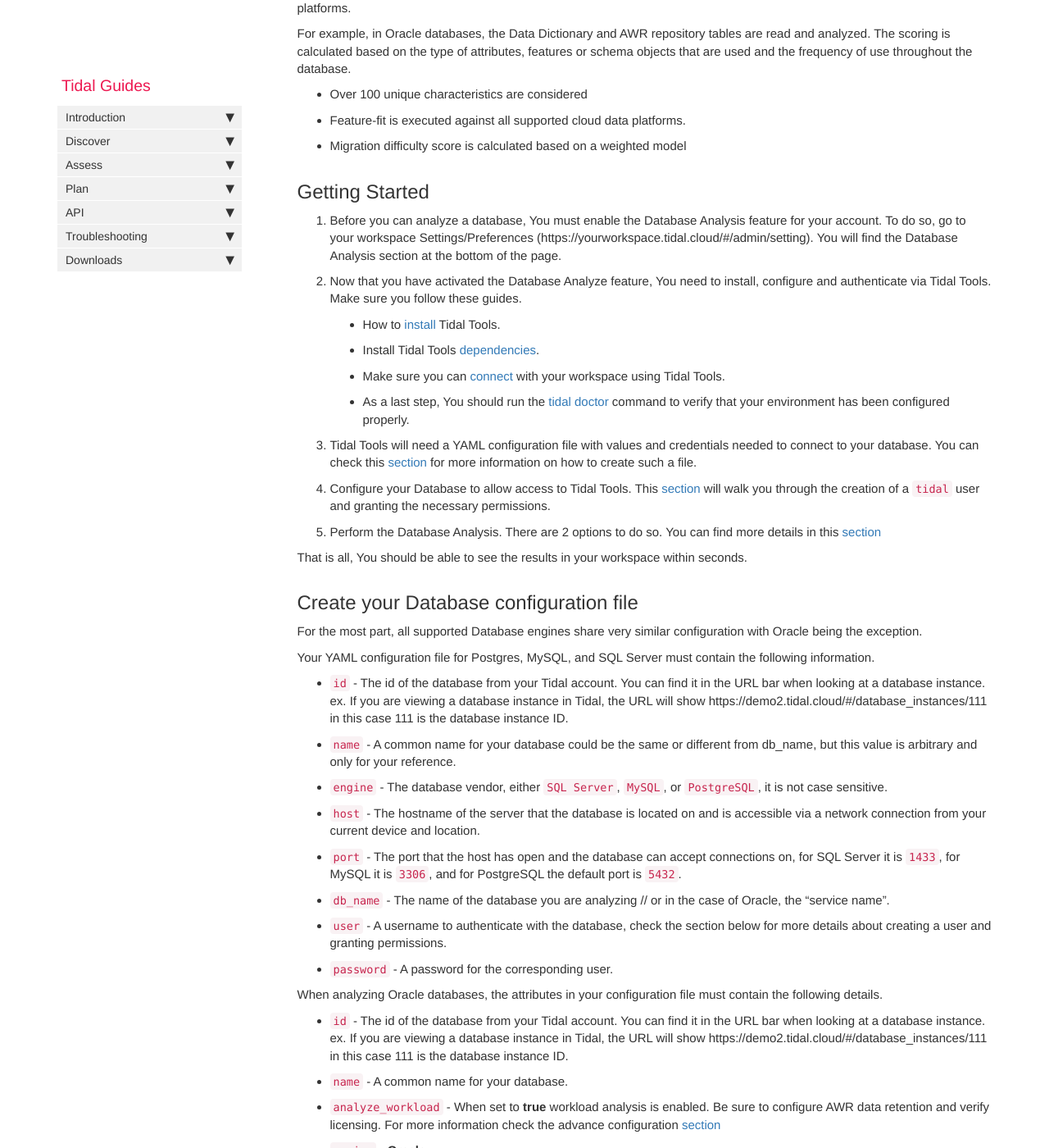
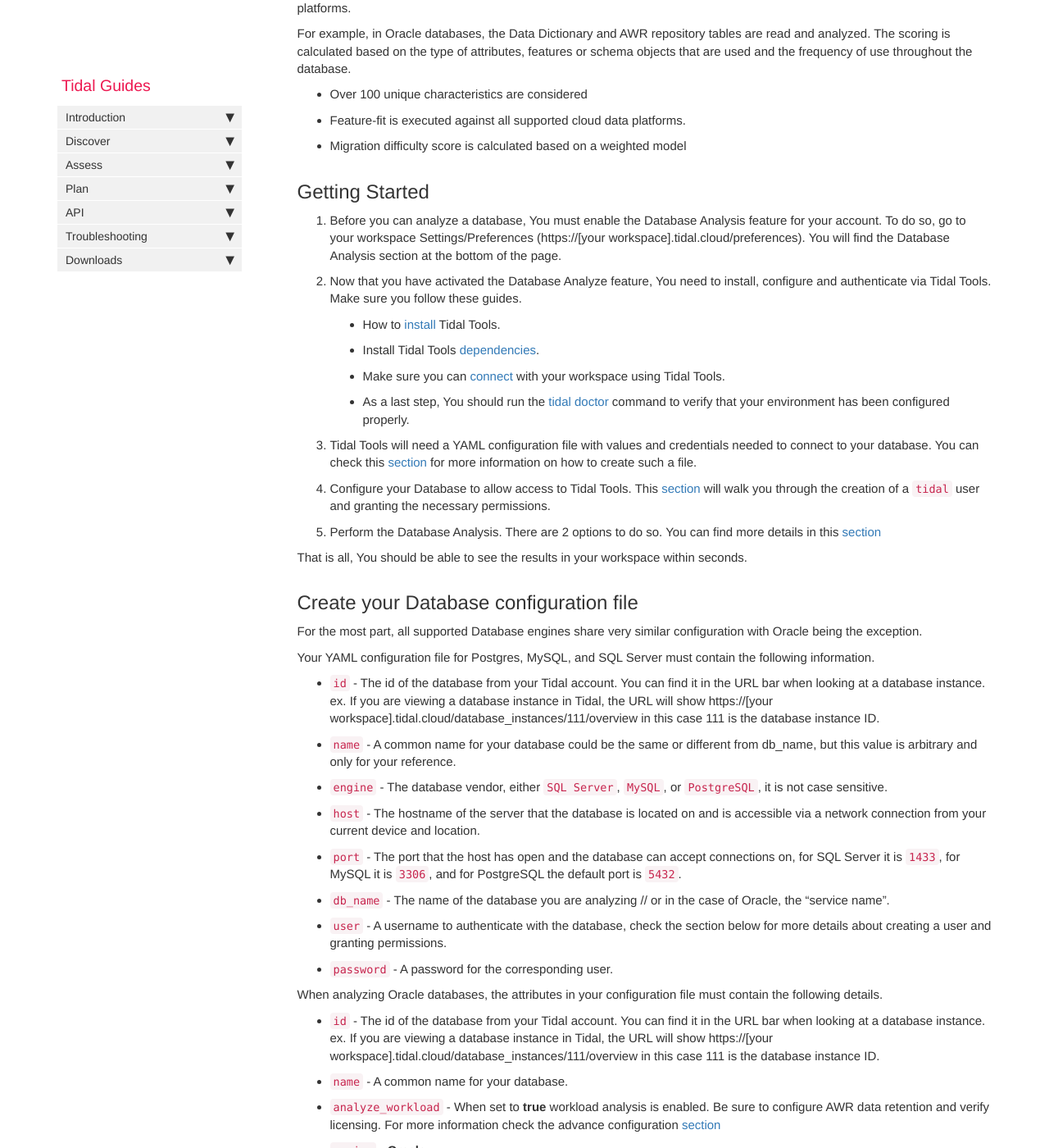
Before and after one commit to tidalmigrations/tidalmigrations.github.io, a Jekyll site: the page built from pages/tidal tools/analyze_database.md, in a window 1280 px wide and 1400 px high, scrolled down 1627 px. Shown: the whole window at 82% size. Built offline with Jekyll 4.4.1, drawn with Linux system fonts in a browser that asks for light colours; nearby versions of some CDN libraries; comment, search, counter and statistics services are not loaded.

Commit message:
Updated analyze databases page

```diff
--- a/pages/tidal tools/analyze_database.md
+++ b/pages/tidal tools/analyze_database.md
@@ -45,7 +45,7 @@ For example, in Oracle databases, the Data Dictionary and AWR repository tables
 
 ## Getting Started
 
-1. Before you can analyze a database, You must enable the Database Analysis feature for your account. To do so, go to your workspace Settings/Preferences (https://yourworkspace.tidal.cloud/#/admin/setting). You will find the Database Analysis section at the bottom of the page.
+1. Before you can analyze a database, You must enable the Database Analysis feature for your account. To do so, go to your workspace Settings/Preferences (https://[your workspace].tidal.cloud/preferences). You will find the Database Analysis section at the bottom of the page.
 2. Now that you have activated the Database Analyze feature, You need to install, configure and authenticate via Tidal Tools. Make sure you follow these guides.
   - How to [install](tidal-tools.html#install) Tidal Tools.
   - Install Tidal Tools [dependencies](tidal-tools.html#dependencies).
@@ -65,7 +65,7 @@ For the most part, all supported Database engines share very similar configurati
 
 Your YAML configuration file for Postgres, MySQL, and SQL Server must contain the following information.
 
-  - `id` - The id of the database from your Tidal account. You can find it in the URL bar when looking at a database instance. ex. If you are viewing a database instance in Tidal, the URL will show https://demo2.tidal.cloud/#/database_instances/111 in this case 111 is the database instance ID.
+  - `id` - The id of the database from your Tidal account. You can find it in the URL bar when looking at a database instance. ex. If you are viewing a database instance in Tidal, the URL will show https://[your workspace].tidal.cloud/database_instances/111/overview in this case 111 is the database instance ID.
   - `name` - A common name for your database could be the same or different from db_name, but this value is arbitrary and only for your reference.
   - `engine` - The database vendor, either `SQL Server`, `MySQL`, or `PostgreSQL`, it is not case sensitive.
   - `host` - The hostname of the server that the database is located on and is accessible via a network connection from your current device and location.
@@ -77,7 +77,7 @@ Your YAML configuration file for Postgres, MySQL, and SQL Server must contain th
 
 When analyzing Oracle databases, the attributes in your configuration file must contain the following details.
 
-  - `id` - The id of the database from your Tidal account. You can find it in the URL bar when looking at a database instance. ex. If you are viewing a database instance in Tidal, the URL will show https://demo2.tidal.cloud/#/database_instances/111 in this case 111 is the database instance ID.
+  - `id` - The id of the database from your Tidal account. You can find it in the URL bar when looking at a database instance. ex. If you are viewing a database instance in Tidal, the URL will show https://[your workspace].tidal.cloud/database_instances/111/overview in this case 111 is the database instance ID.
   - `name` - A common name for your database.
   - `analyze_workload` - When set to **true** workload analysis is enabled. Be sure to configure AWR data retention and verify licensing. For more information check the advance configuration [section](#advanced-configuration)
   - `engine` - **Oracle**
```
